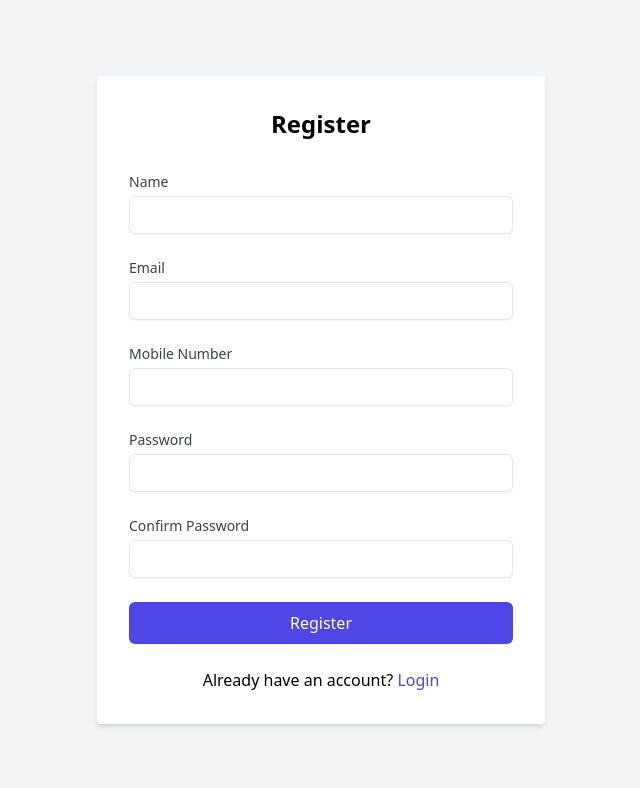
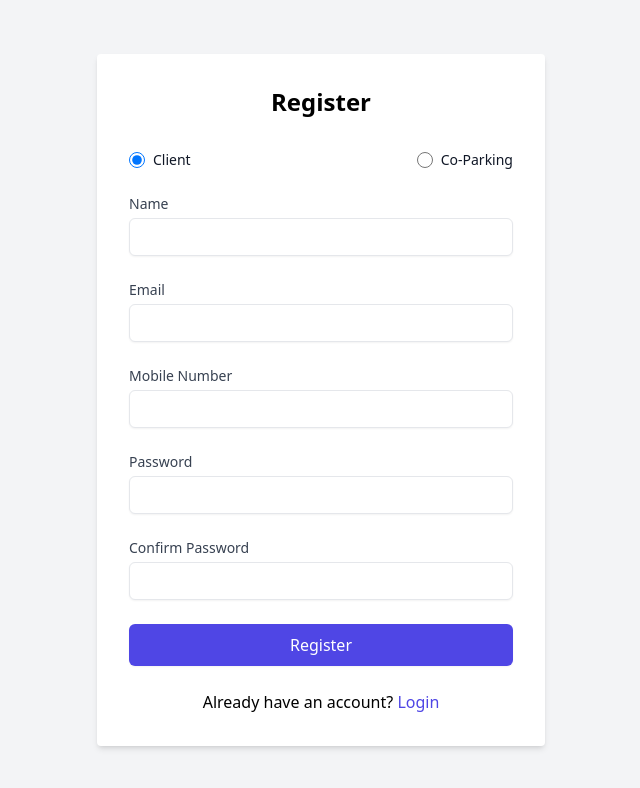
Before and after one commit to SunilK652/co-parking, a Next.js app: page /signup in a window 1280 px wide. Shown: the top 788 px of the page, without its empty margins (319-959 px from the left). Built offline with nearby package versions, Linux system fonts and the light colour scheme.

Commit message:
Added sign up page

```diff
--- a/src/app/login/page.js
+++ b/src/app/login/page.js
@@ -46,7 +46,7 @@ const LoginPage = () => {
               htmlFor="parking-selection"
               className="ml-2 block text-sm text-gray-900"
             >
-                Parking Selection
+              Co-Parking
             </label>
           </div>
           <div className="flex items-center">
@@ -63,7 +63,7 @@ const LoginPage = () => {
               htmlFor="parking-owner"
               className="ml-2 block text-sm text-gray-900"
             >
-                Parking Owner
+              Client
             </label>
           </div>
         </div>
@@ -122,6 +122,14 @@ const LoginPage = () => {
               Sign In
             </button>
           </div>
+          <div className="text-center">
+            <p>
+              Don't have an account?{' '}
+              <a href="/signup" className="text-indigo-600 hover:text-indigo-800">
+                Sign Up
+              </a>
+            </p>
+          </div>
         </form>
       </div>
     </div>
--- a/src/app/signup/page.js
+++ b/src/app/signup/page.js
@@ -3,6 +3,7 @@ import { useState } from 'react';
 import { useRouter } from 'next/navigation';
 
 const RegisterPage = () => {
+  const [role, setRole] = useState('client');
   const [name, setName] = useState('');
   const [email, setEmail] = useState('');
   const [mobile, setMobile] = useState('');
@@ -33,6 +34,42 @@ const RegisterPage = () => {
       <div className="w-full max-w-md p-8 space-y-8 bg-white rounded shadow-md">
         <h2 className="text-2xl font-bold text-center">Register</h2>
         <form onSubmit={handleSubmit} className="space-y-6">
+          <div className="flex items-center justify-between">
+            <div className="flex items-center">
+              <input
+                id="client"
+                name="role"
+                type="radio"
+                value="client"
+                checked={role === "client"}
+                onChange={(e) => setRole(e.target.value)}
+                className="h-4 w-4 text-indigo-600 focus:ring-indigo-500 border-gray-300"
+              />
+              <label
+                htmlFor="client"
+                className="ml-2 block text-sm text-gray-900"
+              >
+                Client
+              </label>
+            </div>
+            <div className="flex items-center">
+              <input
+                id="co-parking"
+                name="role"
+                type="radio"
+                value="co-parking"
+                checked={role === "co-parking"}
+                onChange={(e) => setRole(e.target.value)}
+                className="h-4 w-4 text-indigo-600 focus:ring-indigo-500 border-gray-300"
+              />
+              <label
+                htmlFor="co-parking"
+                className="ml-2 block text-sm text-gray-900"
+              >
+                Co-Parking
+              </label>
+            </div>
+          </div>
           <div>
             <label htmlFor="name" className="block text-sm font-medium text-gray-700">
               Name
```
Lines whose indentation alone changed are shown as unchanged.
